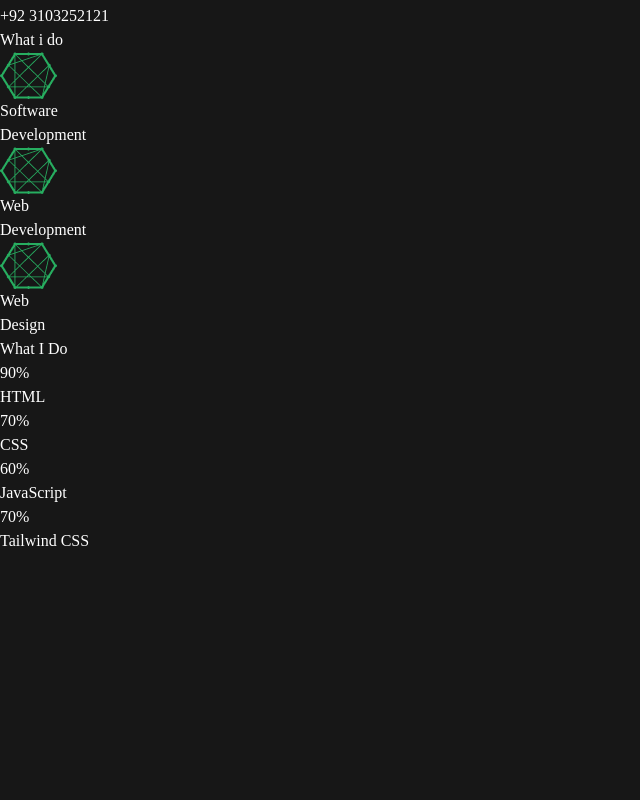
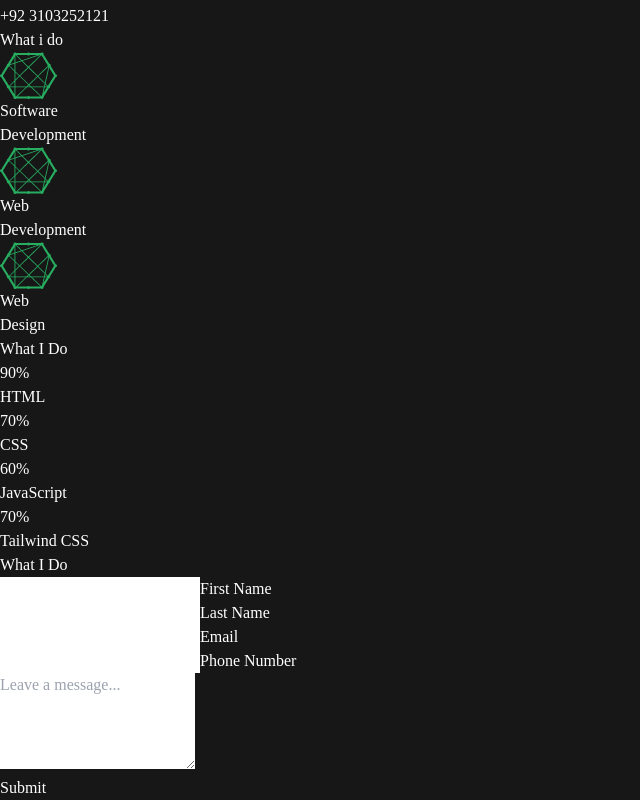
Before and after one commit to absattarghoto/portfolio_project, a React (Vite) app: page / in a window 1280 px wide. Shown: the part 2002-2802 px from the top of the page, without its empty margins (0-640 px from the left). Before the commit the page ends 2555 px from the top, so only its background shows below. Built offline with nearby package versions, Linux system fonts and the light colour scheme.

Commit message:
add form and sime styling

```diff
--- a/src/App.tsx
+++ b/src/App.tsx
@@ -1,4 +1,5 @@
 import AboutSection from "./components/AboutSection/Index";
+import FormSection from "./components/FormSection/Index";
 import HeroSection from "./components/HeroSection/Index";
 import Navbar from "./components/Navbar/Index";
 import SkillDevelopment from "./components/SkillDevelopment/Index";
@@ -12,6 +13,7 @@ const App = () => {
       <AboutSection/>
       <SkillDevelopment/>
       <SkillSection/>
+      <FormSection/>
 
     </>
   );
--- a/src/components/FormSection/Index.tsx
+++ b/src/components/FormSection/Index.tsx
@@ -0,0 +1,98 @@
+const FormSection = () => {
+  return (
+    <section>
+      <div className="text-center my-14">
+        <h1 className="text-4xl md:text-5xl font-bold text-white">What I Do</h1>
+      </div>
+      <div>
+        <form className="max-w-3xl mx-auto space-y-6">
+          {/* First Row: First Name and Last Name */}
+          <div className="grid md:grid-cols-2 md:gap-6">
+            <div className="relative z-0 w-full group">
+              <input
+                type="text"
+                name="first_name"
+                id="first_name"
+                className="block py-2.5 px-0 w-full text-sm bg-transparent border-0 border-b-2 border-[#4C4C4C] appearance-none focus:outline-none focus:ring-0 focus:border-[#27ae60] peer"
+                placeholder=" "
+                required
+              />
+              <label className="peer-focus:font-medium absolute text-sm text-[#4C4C4C] duration-300 transform -translate-y-6 scale-75 top-3 -z-10 origin-[0] peer-focus:left-0  peer-placeholder-shown:scale-100 peer-placeholder-shown:translate-y-0">
+                First Name
+              </label>
+            </div>
+            <div className="relative z-0 w-full group">
+              <input
+                type="text"
+                name="last_name"
+                id="last_name"
+                className="block py-2.5 px-0 w-full text-sm bg-transparent border-0 border-b-2 border-[#4C4C4C] appearance-none focus:outline-none focus:ring-0 focus:border-[#27ae60] peer"
+                placeholder=" "
+                required
+              />
+              <label className="peer-focus:font-medium absolute text-sm text-[#4C4C4C] duration-300 transform -translate-y-6 scale-75 top-3 -z-10 origin-[0] peer-focus:left-0  peer-placeholder-shown:scale-100 peer-placeholder-shown:translate-y-0">
+                Last Name
+              </label>
+            </div>
+          </div>
+
+          {/* Second Row: Email and Phone Number */}
+          <div className="grid md:grid-cols-2 md:gap-6">
+            <div className="relative z-0 w-full group">
+              <input
+                type="email"
+                name="email"
+                id="email"
+                className="block py-2.5 px-0 w-full text-sm bg-transparent border-0 border-b-2 border-[#4C4C4C] appearance-none focus:outline-none focus:ring-0 focus:border-[#27ae60] peer"
+                placeholder=" "
+                required
+              />
+              <label className="peer-focus:font-medium absolute text-sm text-[#4C4C4C] duration-300 transform -translate-y-6 scale-75 top-3 -z-10 origin-[0] peer-focus:left-0  peer-placeholder-shown:scale-100 peer-placeholder-shown:translate-y-0">
+                Email
+              </label>
+            </div>
+            <div className="relative z-0 w-full group">
+              <input
+                type="tel"
+                name="phone"
+                id="phone"
+                className="block py-2.5 px-0 w-full text-sm bg-transparent border-0 border-b-2 border-[#4C4C4C] appearance-none focus:outline-none focus:ring-0 focus:border-[#27ae60] peer"
+
+                           placeholder=" "
+                required
+              />
+              <label className="peer-focus:font-medium absolute text-sm text-[#4C4C4C] duration-300 transform -translate-y-6 scale-75 top-3 -z-10 origin-[0] peer-focus:left-0  peer-placeholder-shown:scale-100 peer-placeholder-shown:translate-y-0">
+                Phone Number
+              </label>
+            </div>
+          </div>
+
+          {/* Message Textarea */}
+          <div>
+            <textarea
+              id="message"
+              name="message"
+              rows={4}
+              className="block p-2.5 w-full text-sm text-[#4C4C4C] bg-[#17171700] rounded-lg border border-[#4C4C4C]  focus:border-[#27ae60]"
+              placeholder="Leave a message..."
+              required
+            ></textarea>
+          </div>
+
+          {/* Submit Button */}
+          <div>
+          <button
+              type="button"
+              className="px-8 py-3.5 w-[143px] bg-emerald-500 text-white rounded-lg font-medium hover:bg-emerald-600 transition-all duration-300 focus:outline-none focus:ring-2 focus:ring-emerald-500 focus:ring-offset-2"
+            >
+              Submit
+            </button>
+          </div>
+
+        </form>
+      </div>
+    </section>
+  );
+};
+
+export default FormSection;
```
